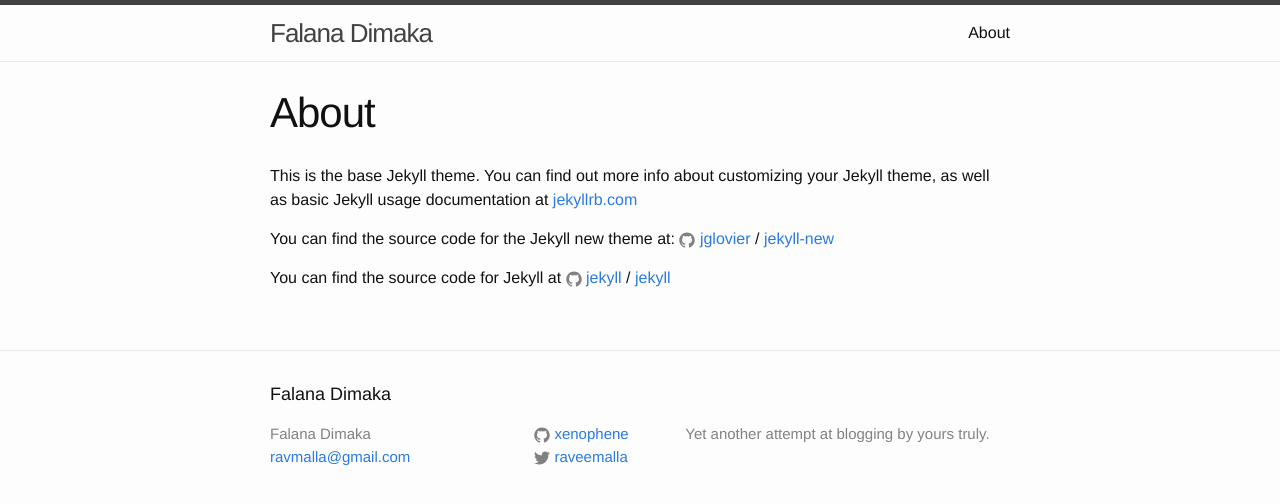
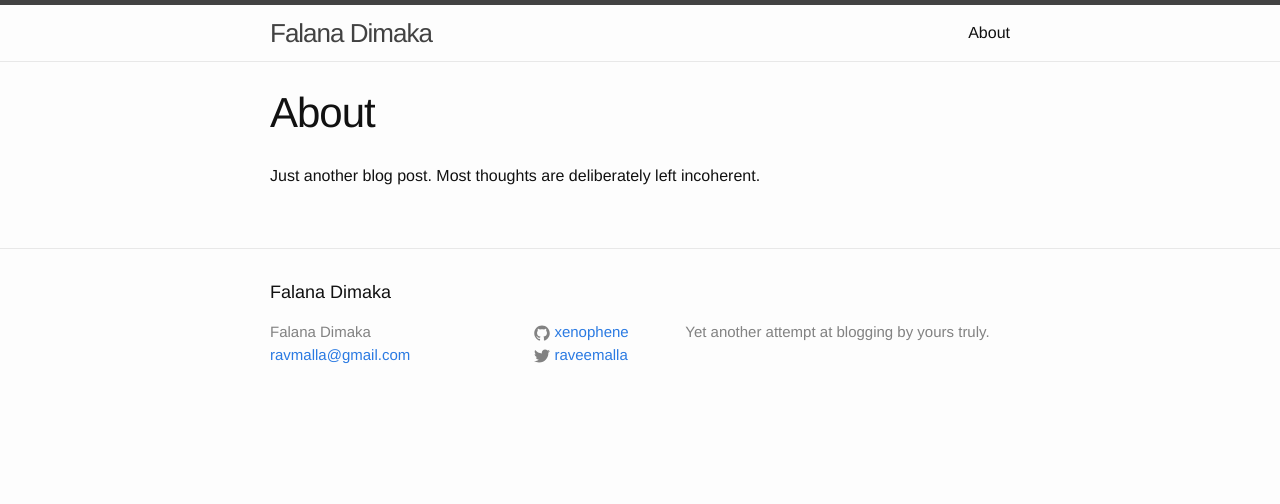
Before and after one commit to xenophene/xenophene.github.io, a Jekyll site: the page built from blog/about.md, in a window 1280 px wide. Shown: the top 504 px of the page. Built offline with Jekyll 4.4.1, drawn with Linux system fonts in a browser that asks for light colours.

Commit message:
updated about/ and fixed formatting in hello jekyll post

```diff
--- a/blog/_posts/2016-01-02-hello-jekyll.markdown
+++ b/blog/_posts/2016-01-02-hello-jekyll.markdown
@@ -11,6 +11,7 @@
 Github advertises using Jekyll, and that's what I wanted to try out. This part took a while to figure out. There were just too many failed attempts at installing
 Jekyll on my local machine (something to do with El Capitan's enhanced security policies not allowing access to Ruby libraries). After weeks of Googling around, I gave up.
 Then suddenly, a few minutes ago, I tried it again and it just worked! My best guess is that the bug may have had some correlation with the year 2015 (on that note, happy new year to everyone reading this!).
+
 Sometimes I wonder if I really should call myself a Software Engineer!
 
 [personal page]: http://xenophene.github.io "My page"
--- a/blog/about.md
+++ b/blog/about.md
@@ -3,13 +3,4 @@
 title: About
 permalink: /about/
 ---
-
-This is the base Jekyll theme. You can find out more info about customizing your Jekyll theme, as well as basic Jekyll usage documentation at [jekyllrb.com](http://jekyllrb.com/)
-
-You can find the source code for the Jekyll new theme at:
-{% include icon-github.html username="jglovier" %} /
-[jekyll-new](https://github.com/jglovier/jekyll-new)
-
-You can find the source code for Jekyll at
-{% include icon-github.html username="jekyll" %} /
-[jekyll](https://github.com/jekyll/jekyll)
+Just another blog post. Most thoughts are deliberately left incoherent.
```
Also changed, not shown: 1 other file.
